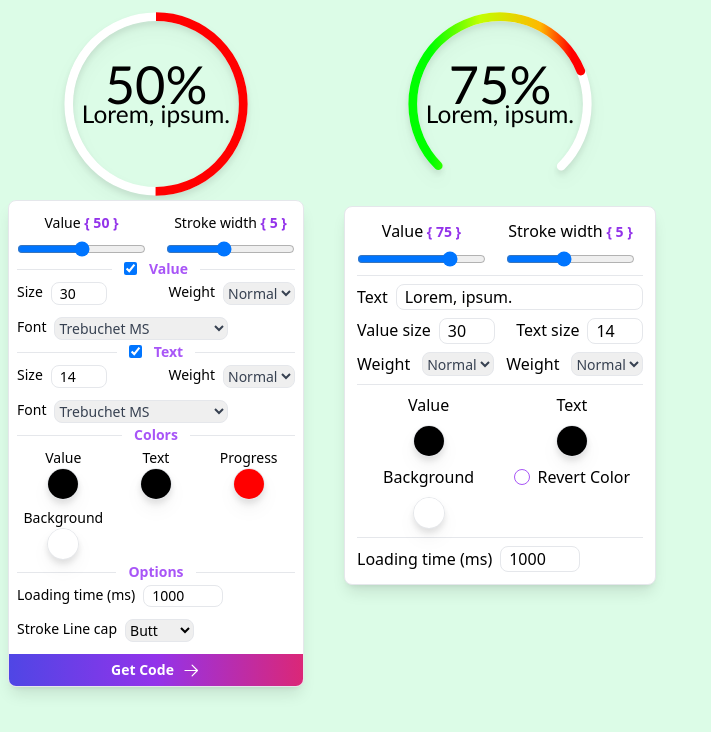
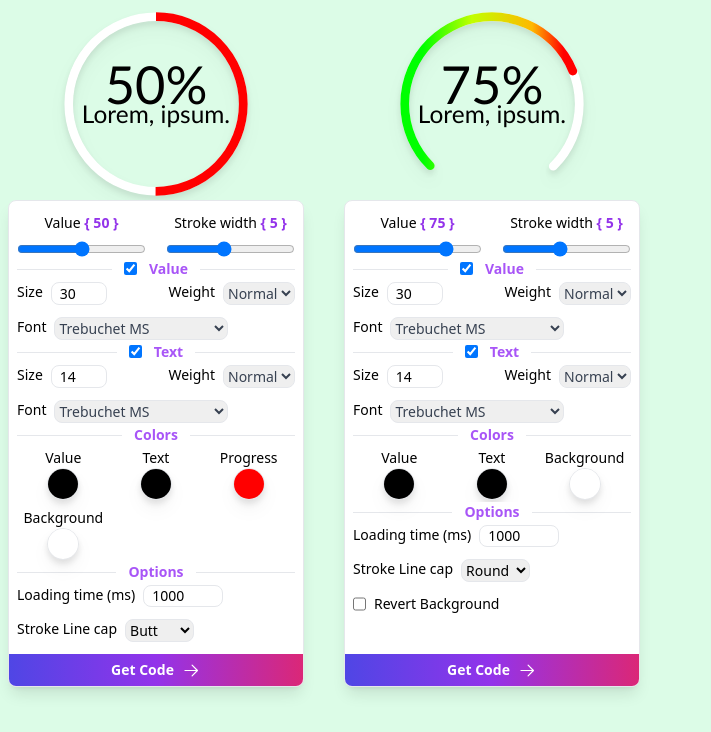
Before and after one commit to alptugidin/react-circular-progress-bar, a React (Vite) app: page / in a window 1280 px wide. Shown: the top 732 px of the page, without its empty margins (0-711 px from the left). Built offline with nearby package versions, Linux system fonts and the light colour scheme.

Commit message:
refactoring

```diff
--- a/src/components/HeatDemo/Settings.tsx
+++ b/src/components/HeatDemo/Settings.tsx
@@ -1,10 +1,69 @@
-import React from 'react';
-import { FontWeight, IHeatSettings } from '../../types';
+import React, { useRef } from 'react';
+import { fontFamilies } from '../../features/fontFamilies';
+import { FontFamily, FontWeight, IHeatSettings, StrokeLineCap } from '../../types';
+import CodeHighlighter from '../CodeHighlighter/CodeHighlighter';
 
 const Settings: React.FC<IHeatSettings> = (props) => {
+  const valueSection = useRef<HTMLDivElement>(null);
+  const textSection = useRef<HTMLDivElement>(null);
+  const codeSection = useRef<HTMLDivElement>(null);
+  const settingsSection = useRef<HTMLDivElement>(null);
+  const copyBg = useRef<HTMLDivElement>(null);
+  const code = `<Heat
+\tprogress={${props.progress}}
+\tshowValue={${props.heatOptions.showValue ? 'true' : 'false'}}
+\tshowText={${props.heatOptions.showText ? 'true' : 'false'}}
+\ttext={'${props.heatOptions.text}'}
+\trevertColor={${props.heatOptions.revertColor ? 'true' : 'false'}}
+\tsx={{
+\t\tbarWidth: ${props.heatOptions.strokeWidth},
+\t\tbgColor: '${props.heatOptions.bgColor}',
+\t\tvalueSize: ${props.heatOptions.valueSize},
+\t\ttextSize: ${props.heatOptions.textSize},
+\t\tvalueFamily: '${props.heatOptions.valueFamily}',
+\t\ttextFamily: '${props.heatOptions.textFamily}',
+\t\tvalueWeight: '${props.heatOptions.valueWeight}',
+\t\ttextWeight: '${props.heatOptions.textWeight}',
+\t\tvalueColor: '${props.heatOptions.valueColor}',
+\t\ttextColor: '${props.heatOptions.textColor}',
+\t\tloadingTime: '${props.heatOptions.loadingTime}',
+\t\tstrokeLinecap: '${props.heatOptions.strokeLinecap}'
+\t}}
+/>`;
+  const handleValueCheck = (e: React.ChangeEvent<HTMLInputElement>): void => {
+    props.setHeatOptions((prev) => ({ ...prev, showValue: e.target.checked }));
+    if (e.target.checked) {
+      valueSection.current?.classList.remove('opacity-50', 'pointer-events-none');
+    } else {
+      valueSection.current?.classList.add('opacity-50', 'pointer-events-none');
+    }
+  };
+
+  const handleTextCheck = (e: React.ChangeEvent<HTMLInputElement>): void => {
+    props.setHeatOptions((prev) => ({ ...prev, showText: e.target.checked }));
+    if (e.target.checked) {
+      textSection.current?.classList.remove('opacity-50', 'pointer-events-none');
+    } else {
+      textSection.current?.classList.add('opacity-50', 'pointer-events-none');
+    }
+  };
+
+  const getCode = (): void => {
+    settingsSection.current?.classList.toggle('rotate');
+    codeSection.current?.classList.toggle('rotate-back');
+  };
+
+  const copy = (): void => {
+    void navigator.clipboard.writeText('code');
+    copyBg.current?.classList.toggle('!bg-white/80');
+    setTimeout(() => {
+      copyBg.current?.classList.toggle('!bg-white/80');
+    }, 75);
+  };
+
   return (
-    <div className='flex flex-col gap-2 bg-white rounded-lg border py-3 px-3 shadow-lg mt-1.5 '>
-      {/* Values */}
+    <div className='main'>
+      <div ref={settingsSection} className='settings front flex flex-col overflow-hidden gap-3 bg-white rounded-lg border py-3 px-2 shadow-lg text-sm transition-all duration-[800ms]'>
         <div className='flex items-center gap-5'>
           <div className='flex flex-col gap-2'>
             <span className='text-center'>Value
@@ -24,34 +83,28 @@ const Settings: React.FC<IHeatSettings> = (props) => {
           </div>
         </div>
         <hr />
-      <div className='flex justify-center items-center gap-2'>
-        <span>Text</span>
+        <div className='flex flex-col gap-3 relative'>
+          <label className='absolute left-0 -top-[23px] w-full text-center flex justify-center items-center'>
+            <div className='bg-white pl-3 leading-3'>
               <input
-          type="text"
-          value={props.heatOptions.text}
-          onChange={(e) => props.setHeatOptions({ ...props.heatOptions, text: e.target.value })}
-          className='border rounded-lg outline-none pl-2 focus:bordersetHeatOptions-400 w-full '/>
+                type="checkbox"
+                className='cursor-pointer'
+                defaultChecked
+                onChange={handleValueCheck} />
             </div>
+            <span className='text-sm text-purple-500 font-semibold bg-white pr-3 pl-3'>Value</span>
+          </label>
+          <div ref={valueSection} className='flex flex-col gap-3 transition-all'>
             <div className='flex justify-between'>
               <div className='flex gap-2'>
-          <span>Value size</span>
+                <span>Size</span>
                 <input
                   type="number"
                   value={props.heatOptions.valueSize}
                   onChange={(e) => props.setHeatOptions({ ...props.heatOptions, valueSize: parseInt(e.target.value) })}
-            className='w-14 border rounded-lg focus:border-gray-400 outline-none pl-2' />
+                  className='w-14 border text-sm rounded-lg focus:border-gray-400 outline-none pl-2' />
               </div>
               <div className='flex gap-2'>
-          <span>Text size</span>
-          <input
-            type="number"
-            value={props.heatOptions.textSize}
-            onChange={(e) => props.setHeatOptions({ ...props.heatOptions, textSize: parseInt(e.target.value) })}
-            className='w-14 border rounded-lg focus:border-gray-400 outline-none pl-2' />
-        </div>
-      </div>
-      <div className='flex gap-3'>
-        <div className='flex gap-3'>
                 <span>Weight</span>
                 <select
                   className='outline-none text-sm text-gray-700 border rounded-lg'
@@ -63,7 +116,43 @@ const Settings: React.FC<IHeatSettings> = (props) => {
                   <option value="bolder">Bolder</option>
                 </select>
               </div>
-        <div className='flex gap-3'>
+            </div>
+            <div className='flex gap-2'>
+              <span >Font</span>
+              <select
+                value={props.heatOptions.valueFamily}
+                onChange={(e) => props.setHeatOptions({ ...props.heatOptions, valueFamily: e.target.value as FontFamily })}
+                className='outline-none text-sm text-gray-700 border rounded-lg'>
+                {fontFamilies.map((font) => (
+                  <option key={font} value={font}>{font}</option>
+                ))}
+              </select>
+            </div>
+          </div>
+        </div>
+        <hr />
+        <div className='flex flex-col gap-3 relative'>
+          <label className='absolute left-0 -top-[23px] w-full text-center flex justify-center items-center'>
+            <div className='bg-white pl-3 leading-3'>
+              <input
+                type="checkbox"
+                className='cursor-pointer'
+                defaultChecked
+                onChange={handleTextCheck} />
+            </div>
+            <span className='text-purple-500 font-semibold bg-white pr-3 pl-3'>Text</span>
+          </label>
+          <div ref={textSection} className='flex flex-col gap-3 transition-all'>
+            <div className='flex justify-between'>
+              <div className='flex gap-2'>
+                <span>Size</span>
+                <input
+                  type="number"
+                  value={props.heatOptions.textSize}
+                  onChange={(e) => props.setHeatOptions({ ...props.heatOptions, textSize: parseInt(e.target.value) })}
+                  className='w-14 border text-sm rounded-lg focus:border-gray-400 outline-none pl-2' />
+              </div>
+              <div className='flex gap-2'>
                 <span>Weight</span>
                 <select
                   className='outline-none text-sm text-gray-700 border rounded-lg'
@@ -76,48 +165,54 @@ const Settings: React.FC<IHeatSettings> = (props) => {
                 </select>
               </div>
             </div>
+            <div className='flex gap-2'>
+              <span >Font</span>
+              <select
+                value={props.heatOptions.textFamily}
+                onChange={(e) => props.setHeatOptions({ ...props.heatOptions, textFamily: e.target.value as FontFamily })}
+                className='outline-none text-sm text-gray-700 border rounded-lg'>
+                {fontFamilies.map((font) => (
+                  <option key={font} value={font}>{font}</option>
+                ))}
+              </select>
+            </div>
+          </div>
+        </div>
         <hr />
-
+        <div className='relative flex flex-col gap-2'>
+          <label className='absolute left-0 -top-[23px] w-full text-center flex justify-center items-center'>
+            <span className='text-sm text-purple-500 font-semibold bg-white pr-3 pl-3'>Colors</span>
+          </label>
           <div className='flex'>
-        <div className='flex flex-col gap-2 basis-1/2 items-center justify-center'>
-          <span className='text-center'>Value</span>
+            <div className='flex flex-col w-fit justify-center items-center basis-1/3'>
+              <span className=''>Value</span>
               <input type="color"
                 onChange={(e) => props.setHeatOptions({ ...props.heatOptions, valueColor: e.target.value })}
                 value={props.heatOptions.valueColor}
               />
             </div>
-        <div className='flex flex-col gap-2 basis-1/2 items-center justify-center'>
-          <span className='text-center'>Text</span>
+            <div className='flex flex-col w-fit justify-center items-center basis-1/3'>
+              <span className=''>Text</span>
               <input type="color"
                 onChange={(e) => props.setHeatOptions({ ...props.heatOptions, textColor: e.target.value })}
                 value={props.heatOptions.textColor}
               />
             </div>
-      </div>
-      {/* Color */}
-      <div className='w-full flex flex-row-reverse'>
-        <div className='flex flex-row-reverse gap-2 basis-1/2  justify-center'>
-          <span className='text-center'>Revert Color</span>
-          <button
-            type='button'
-            onClick={() => props.setHeatOptions({ ...props.heatOptions, revertColor: !props.heatOptions.revertColor })}
-            className='self-start mt-1'>
-            <div className='w-4 h-4 rounded-full border border-purple-500 flex items-center justify-center'>
-              {props.heatOptions.revertColor && <div className='w-2 h-2 bg-purple-500 rounded-full'></div>}
-            </div>
-          </button>
-        </div>
-        <div className='flex flex-col gap-2 basis-1/2 items-center justify-center'>
-          <span className='text-center'>Background</span>
+            <div className='flex flex-col w-fit justify-center items-center basis-1/3'>
+              <span className=''>Background</span>
               <input type="color"
                 onChange={(e) => props.setHeatOptions({ ...props.heatOptions, bgColor: e.target.value })}
                 value={props.heatOptions.bgColor}
-            className=''/>
+              />
             </div>
           </div>
-      {/*  */}
+        </div>
         <hr />
-      <div className='flex justify-start items-center gap-2'>
+        <div className='relative flex flex-col gap-3'>
+          <label className='absolute left-0 -top-[23px] w-full text-center flex justify-center items-center'>
+            <span className='text-purple-500 font-semibold bg-white pr-3 pl-3'>Options</span>
+          </label>
+          <div className='flex gap-2'>
             <span className=''>Loading time {'(ms)'}</span>
             <input
               type="text"
@@ -125,6 +220,56 @@ const Settings: React.FC<IHeatSettings> = (props) => {
               onChange={(e) => props.setHeatOptions({ ...props.heatOptions, loadingTime: parseInt(e.target.value) })}
               className='border rounded-lg outline-none pl-2 focus:bordersetHeatOptions-400 w-20 '/>
           </div>
+          <div className='flex gap-2'>
+            <span>Stroke Line cap</span>
+            <select className='border rounded-lg outline-none'
+              value={props.heatOptions.strokeLinecap}
+              onChange={(e) => props.setHeatOptions((prev) => ({ ...prev, strokeLinecap: e.target.value as StrokeLineCap }))}
+            >
+              <option value="butt">Butt</option>
+              <option value="round">Round</option>
+              <option value="square">Square</option>
+            </select>
+          </div>
+          <div className='flex gap-2'>
+            <input
+              type="checkbox"
+              className='cursor-pointer'
+              // defaultChecked
+              onChange={(e) => props.setHeatOptions((prev) => ({ ...prev, revertColor: e.target.checked }))} />
+            <span className=''>Revert Background</span>
+          </div>
+        </div>
+        <div className='absolute bottom-0 bg-gradient-to-r from-indigo-600 via-purple-600 to-pink-600 w-full left-0'>
+          <button type='button'
+            className='w-full hover:scale-105 transition-all flex items-center justify-center gap-2 h-8 text-white font-semibold'
+            onClick={getCode}>
+            <span> Get Code </span>
+            <img src="/right.svg" alt="right" className='w-[19px]' />
+          </button>
+        </div>
+      </div>
+      <div ref={codeSection} className='settings back bg-white border drop-shadow-lg rounded-md transition-all duration-[800ms] overflow-hidden'>
+        <div
+          ref={copyBg}
+          onClick={copy}
+          className='absolute flex items-center justify-center opacity-0 hover:opacity-100 left-0 right-0 h-full transition-all bg-gradient-to-r from-indigo-600/20 via-purple-600/20 to-pink-600/20'>
+          <span className='text-white font-mono font-semibold text-3xl cursor-default'>Copy</span>
+        </div>
+        <div>
+          <CodeHighlighter>
+            {code}
+          </CodeHighlighter>
+        </div>
+        <div className='absolute bottom-0 bg-gradient-to-r from-indigo-600 via-purple-600 to-pink-600 w-full left-0'>
+          <button type='button'
+            className='w-full hover:scale-105 transition-all flex items-center justify-center gap-2 h-8 text-white font-semibold'
+            onClick={getCode}>
+            <img src="/left.svg" alt="right" className='w-[19px]' />
+            <span> Back </span>
+          </button>
+        </div>
+      </div>
     </div>
   );
 };
```
Lines whose indentation alone changed are shown as unchanged.
